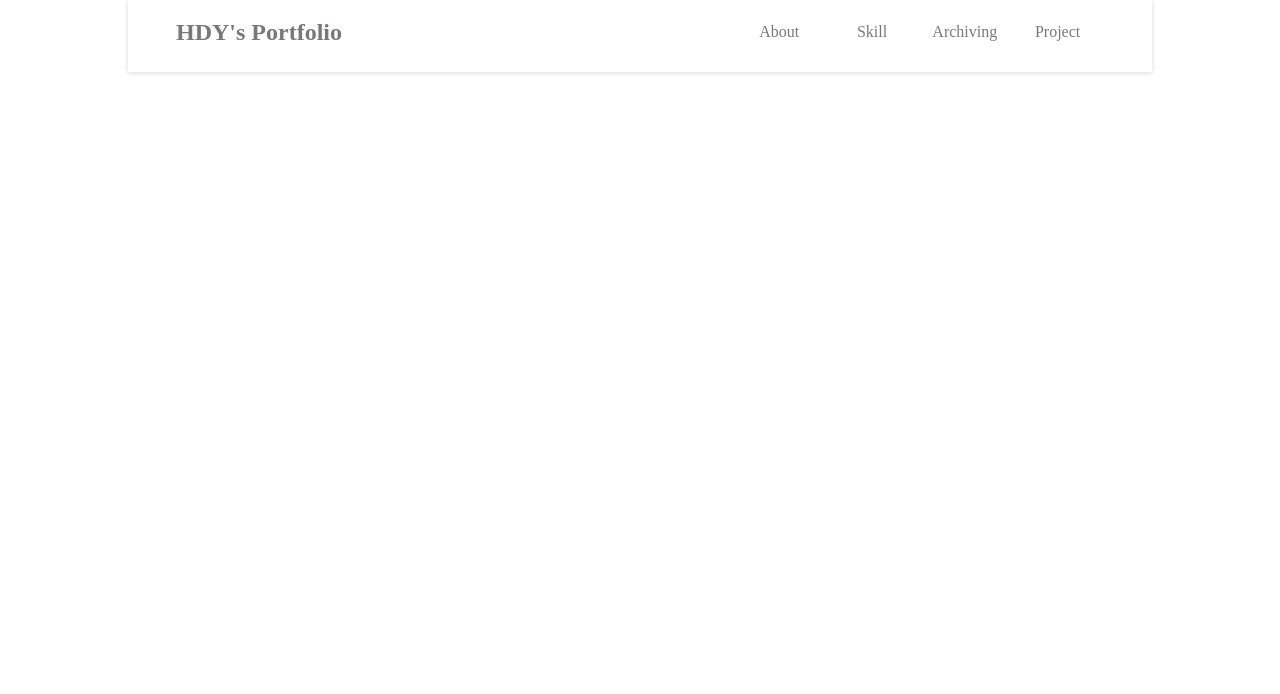
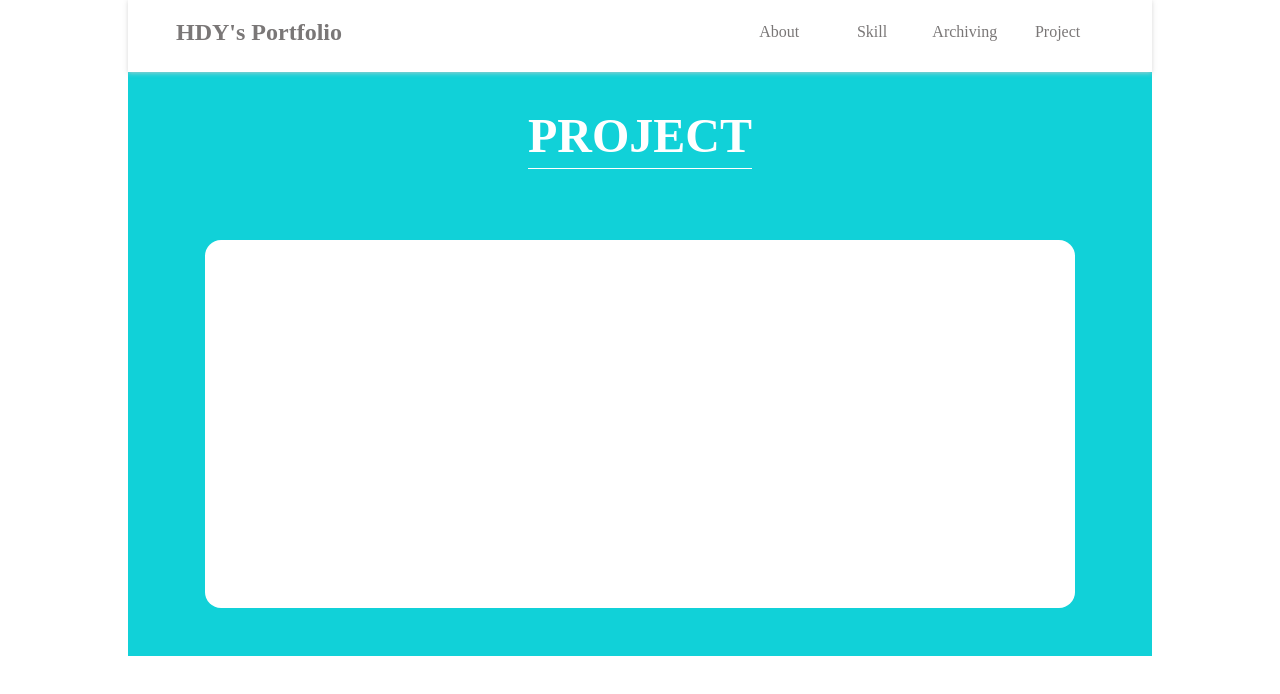
Before and after one commit to handongyeop/portfolio, a React (Create React App) app: page /project in a window 1280 px wide. Shown: the top 694 px of the page. Built offline with nearby package versions, Linux system fonts and the light colour scheme.

Commit message:
add Project and modify Archiving

```diff
--- a/src/App.js
+++ b/src/App.js
@@ -8,6 +8,7 @@ import Skill from './pages/Skill/Skill';
 import Archiving from './pages/Archiving/Archiving';
 import styled from 'styled-components';
 import { useEffect, useState } from 'react';
+import Project from './pages/Project/Project';
 
 const FloatingBtn = styled.div`
   position: fixed;
@@ -51,6 +52,7 @@ function App() {
         <Route path="/about" element={<About />} />
         <Route path="/skill" element={<Skill />} />
         <Route path="/archiving" element={<Archiving />} />
+        <Route path="/project" element={<Project />} />
       </Routes>
       <FloatingBtn
         onClick={scrollToTop}
--- a/src/pages/About/About.js
+++ b/src/pages/About/About.js
@@ -26,8 +26,7 @@ const StyledTitle = styled.div`
 `;
 
 const IntroduceContent = styled.div`
-  font-size: 1.2rem;
-  padding: 0 1rem;
+  padding: 1rem;
 `;
 
 const StyledA = styled.a`
@@ -134,7 +133,9 @@ const About = () => {
             onMouseOut={() => dispatch(floatAction.float(0))}
           >
             <StyledTitle>'호기심'은 나의 원동력</StyledTitle>
-            <IntroduceContent>내용</IntroduceContent>
+            <IntroduceContent>
+              &nbsp;호기심은 저를 가장 잘 나타낼 수 있는 단어입니다.
+            </IntroduceContent>
           </div>
           <div
             className={`introduce-box ${float === 2 && 'float'}`}
@@ -142,7 +143,7 @@ const About = () => {
             onMouseOut={() => dispatch(floatAction.float(0))}
           >
             <StyledTitle>'소통'의 리더십</StyledTitle>
-            <IntroduceContent>내용</IntroduceContent>
+            <IntroduceContent>ㅋㅋ</IntroduceContent>
           </div>
         </div>
       </div>
--- a/src/pages/Archiving/Archiving.css
+++ b/src/pages/Archiving/Archiving.css
@@ -15,7 +15,7 @@
   margin-top: 4rem;
   padding-bottom: 0.5rem;
   color: white;
-  border-bottom: 0.1rem rgb(98, 96, 96) solid;
+  border-bottom: 0.1rem rgb(126, 125, 125) solid;
 }
 
 .archiving-content {
@@ -58,7 +58,7 @@
 
 .archiving-box {
   width: 100%;
-  height: 23rem;
+  height: 25rem;
   margin: 1rem;
   padding: 0 auto;
   background-color: white;
--- a/src/pages/Archiving/Archiving.js
+++ b/src/pages/Archiving/Archiving.js
@@ -55,8 +55,10 @@ const Archiving = () => {
             </div>
             <p>공부 및 지식 공유 목적 블로그</p>
             <ul>
-              <li>작업한 포트</li>
-              <li>ㅎㅇ</li>
+              <li>공부하면서 경험한 오류 해결방법 기록</li>
+              <li>웹 개발자가 되기 위해 공부한 CS지식 정리</li>
+              <li>완전한 기술 습득을 위한 복습 및 지식 공유 </li>
+              <li>자기계발을 위한 활동 기록</li>
             </ul>
           </div>
         </a>
--- a/src/pages/Home/Home.js
+++ b/src/pages/Home/Home.js
@@ -1,6 +1,7 @@
 import React, { useState } from 'react';
 import About from '../About/About';
 import Archiving from '../Archiving/Archiving';
+import Project from '../Project/Project';
 import Skill from '../Skill/Skill';
 import './Home.css';
 
@@ -48,6 +49,7 @@ const Home = () => {
       <About />
       <Skill />
       <Archiving />
+      <Project />
     </div>
   );
 };
--- /dev/null
+++ b/src/pages/Project/Project.css
@@ -0,0 +1,29 @@
+.project-bg {
+  width: 100%;
+  height: 41rem;
+  padding: 3rem 0 2rem 0;
+  background-color: rgb(17, 209, 216);
+  display: flex;
+  flex-direction: column;
+  justify-content: space-between;
+  align-items: center;
+}
+
+.project-title {
+  font-size: 3rem;
+  font-weight: 900;
+  margin-top: 4rem;
+  padding-bottom: 0.5rem;
+  color: white;
+  border-bottom: 0.1rem rgb(255, 255, 255) solid;
+}
+
+.project-box {
+  width: 85%;
+  height: 23rem;
+  margin: 1rem;
+  padding: 0 auto;
+  background-color: white;
+  border-radius: 1rem;
+  text-align: center;
+}
--- /dev/null
+++ b/src/pages/Project/Project.js
@@ -0,0 +1,15 @@
+import React from 'react';
+import './Project.css';
+
+const Project = () => {
+  return (
+    <div>
+      <div className="project-bg">
+        <div className="project-title">PROJECT</div>
+        <div className="project-box"></div>
+      </div>
+    </div>
+  );
+};
+
+export default Project;
```
